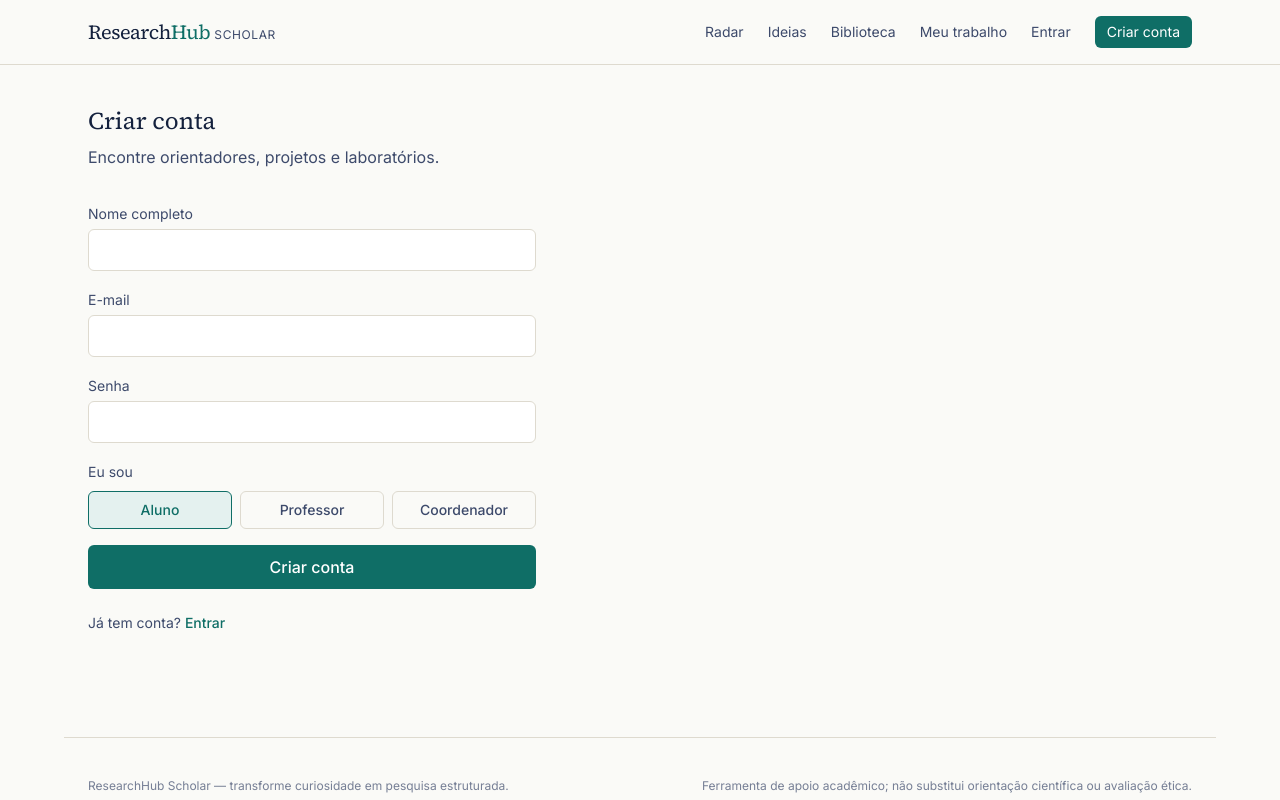
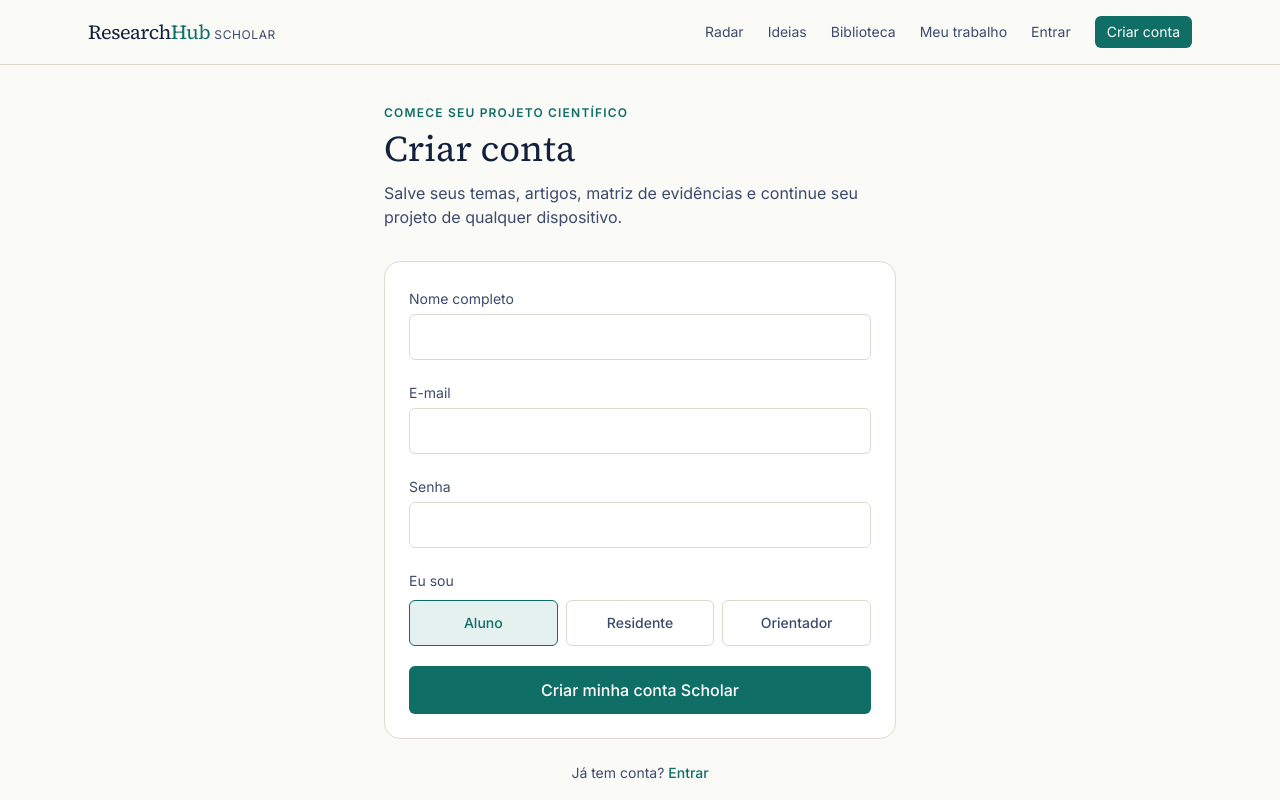
Before and after one commit to anthonnyferreira/researchhub, a Next.js app in the folder researchhub/: page /cadastro in a window 1280 px wide. Shown: the top 800 px of the page. Built offline with nearby package versions, Linux system fonts and the light colour scheme; no server answers.

Commit message:
Adapta cadastro para aluno e residente Scholar

```diff
--- a/researchhub/app/cadastro/page.tsx
+++ b/researchhub/app/cadastro/page.tsx
@@ -4,11 +4,13 @@ import { useState } from "react";
 import { useRouter } from "next/navigation";
 import { supabaseBrowser } from "@/lib/supabase/browser";
 
+type Persona = "student" | "resident" | "professor";
+
 export default function CadastroPage() {
   const [name, setName] = useState("");
   const [email, setEmail] = useState("");
   const [password, setPassword] = useState("");
-  const [role, setRole] = useState<"student" | "professor" | "coordinator">("student");
+  const [persona, setPersona] = useState<Persona>("student");
   const [loading, setLoading] = useState(false);
   const [error, setError] = useState<string | null>(null);
   const [needsConfirmation, setNeedsConfirmation] = useState(false);
@@ -20,11 +22,12 @@ export default function CadastroPage() {
     setError(null);
 
     const supabase = supabaseBrowser();
+    const role = persona === "professor" ? "professor" : "student";
 
     const { data: signUpData, error: signUpError } = await supabase.auth.signUp({
       email,
       password,
-      options: { data: { name, role } },
+      options: { data: { name, role, scholar_stage: persona } },
     });
 
     if (signUpError) {
@@ -39,128 +42,65 @@ export default function CadastroPage() {
       return;
     }
 
-    // Sem sessão ainda = Supabase está exigindo confirmação por e-mail.
-    // O registro em `users`/`students` só é criado quando a pessoa
-    // efetivamente tiver uma sessão — imediatamente aqui (se a
-    // confirmação estiver desligada) ou na primeira página que ela
-    // visitar depois de clicar no link do e-mail (veja getCurrentAppUser).
     if (!signUpData.session) {
       setNeedsConfirmation(true);
       setLoading(false);
       return;
     }
 
-    router.push(
-      role === "student"
-        ? "/onboarding"
-        : role === "professor"
-        ? "/professores/vincular"
-        : "/coordenador/departamento"
-    );
+    router.push(persona === "professor" ? "/professores/vincular" : `/scholar/onboarding?perfil=${persona}`);
     router.refresh();
   }
 
   if (needsConfirmation) {
     return (
-      <div className="max-w-md">
-        <h1 className="font-display text-2xl text-ink">Confirme seu e-mail</h1>
-        <p className="text-ink-soft mt-4">
-          Enviamos um link de confirmação para <strong>{email}</strong>. Clique
-          nele para ativar sua conta — você será levado direto para o próximo passo.
-        </p>
+      <div className="max-w-lg mx-auto bg-white border border-line rounded-2xl p-8">
+        <p className="text-xs uppercase tracking-widest text-teal font-semibold">ResearchHub Scholar</p>
+        <h1 className="font-display text-3xl text-ink mt-2">Confirme seu e-mail</h1>
+        <p className="text-ink-soft mt-4">Enviamos um link para <strong>{email}</strong>. Depois da confirmação, entre na plataforma para completar seu perfil.</p>
       </div>
     );
   }
 
   return (
-    <div className="max-w-md">
-      <h1 className="font-display text-2xl text-ink">Criar conta</h1>
-      <p className="text-ink-soft mt-2">Encontre orientadores, projetos e laboratórios.</p>
+    <div className="max-w-lg mx-auto">
+      <p className="text-xs uppercase tracking-widest text-teal font-semibold">Comece seu projeto científico</p>
+      <h1 className="font-display text-4xl text-ink mt-2">Criar conta</h1>
+      <p className="text-ink-soft mt-3">Salve seus temas, artigos, matriz de evidências e continue seu projeto de qualquer dispositivo.</p>
 
-      <form onSubmit={handleSubmit} className="mt-8 space-y-4">
+      <form onSubmit={handleSubmit} className="mt-8 bg-white border border-line rounded-2xl p-6 space-y-5">
         <div>
           <label className="text-sm text-ink-soft">Nome completo</label>
-          <input
-            required
-            value={name}
-            onChange={(e) => setName(e.target.value)}
-            className="w-full mt-1 border border-line rounded-card px-3 py-2 outline-none focus:border-teal bg-white"
-          />
+          <input required value={name} onChange={(e) => setName(e.target.value)} className="w-full mt-1 border border-line rounded-card px-3 py-2.5 outline-none focus:border-teal bg-white" />
         </div>
-
         <div>
           <label className="text-sm text-ink-soft">E-mail</label>
-          <input
-            required
-            type="email"
-            value={email}
-            onChange={(e) => setEmail(e.target.value)}
-            className="w-full mt-1 border border-line rounded-card px-3 py-2 outline-none focus:border-teal bg-white"
-          />
+          <input required type="email" value={email} onChange={(e) => setEmail(e.target.value)} className="w-full mt-1 border border-line rounded-card px-3 py-2.5 outline-none focus:border-teal bg-white" />
         </div>
-
         <div>
           <label className="text-sm text-ink-soft">Senha</label>
-          <input
-            required
-            minLength={6}
-            type="password"
-            value={password}
-            onChange={(e) => setPassword(e.target.value)}
-            className="w-full mt-1 border border-line rounded-card px-3 py-2 outline-none focus:border-teal bg-white"
-          />
+          <input required minLength={6} type="password" value={password} onChange={(e) => setPassword(e.target.value)} className="w-full mt-1 border border-line rounded-card px-3 py-2.5 outline-none focus:border-teal bg-white" />
         </div>
 
         <div>
           <label className="text-sm text-ink-soft">Eu sou</label>
-          <div className="flex gap-2 mt-2">
-            <button
-              type="button"
-              onClick={() => setRole("student")}
-              className={`flex-1 border rounded-card px-2 py-2 text-sm font-medium transition-colors ${
-                role === "student" ? "border-teal bg-teal-soft text-teal" : "border-line text-ink-soft"
-              }`}
-            >
-              Aluno
-            </button>
-            <button
-              type="button"
-              onClick={() => setRole("professor")}
-              className={`flex-1 border rounded-card px-2 py-2 text-sm font-medium transition-colors ${
-                role === "professor" ? "border-teal bg-teal-soft text-teal" : "border-line text-ink-soft"
-              }`}
-            >
-              Professor
-            </button>
-            <button
-              type="button"
-              onClick={() => setRole("coordinator")}
-              className={`flex-1 border rounded-card px-2 py-2 text-sm font-medium transition-colors ${
-                role === "coordinator" ? "border-teal bg-teal-soft text-teal" : "border-line text-ink-soft"
-              }`}
-            >
-              Coordenador
-            </button>
+          <div className="grid grid-cols-3 gap-2 mt-2">
+            {([
+              ["student", "Aluno"],
+              ["resident", "Residente"],
+              ["professor", "Orientador"],
+            ] as const).map(([value, label]) => (
+              <button key={value} type="button" onClick={() => setPersona(value)} className={`border rounded-card px-2 py-3 text-sm font-medium transition-colors ${persona === value ? "border-teal bg-teal-soft text-teal" : "border-line text-ink-soft hover:border-teal/50"}`}>{label}</button>
+            ))}
           </div>
+          {persona === "resident" && <p className="text-xs text-ink-soft mt-2">Seu perfil continua com permissões de usuário Scholar, mas a experiência pode ser personalizada para residência e especialidade.</p>}
         </div>
 
         {error && <p className="text-sm text-red-600">{error}</p>}
-
-        <button
-          type="submit"
-          disabled={loading}
-          className="w-full bg-teal text-white font-medium py-2.5 rounded-card hover:bg-teal/90 transition-colors disabled:opacity-50"
-        >
-          {loading ? "Criando conta..." : "Criar conta"}
-        </button>
+        <button type="submit" disabled={loading} className="w-full bg-teal text-white font-medium py-3 rounded-card hover:bg-teal/90 transition-colors disabled:opacity-50">{loading ? "Criando conta..." : "Criar minha conta Scholar"}</button>
       </form>
 
-      <p className="text-sm text-ink-soft mt-6">
-        Já tem conta?{" "}
-        <a href="/login" className="text-teal font-medium hover:underline">
-          Entrar
-        </a>
-      </p>
+      <p className="text-sm text-ink-soft mt-6 text-center">Já tem conta? <a href="/login" className="text-teal font-medium hover:underline">Entrar</a></p>
     </div>
   );
 }
```
